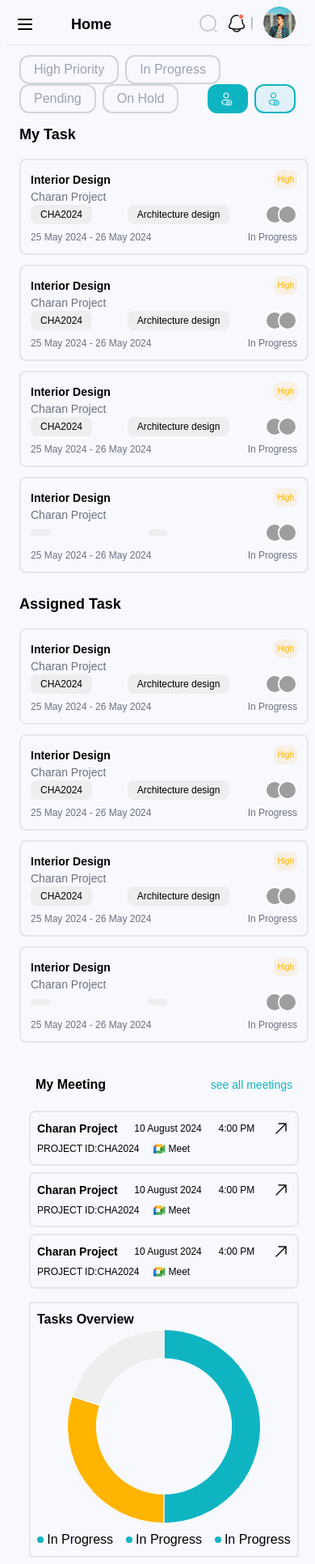
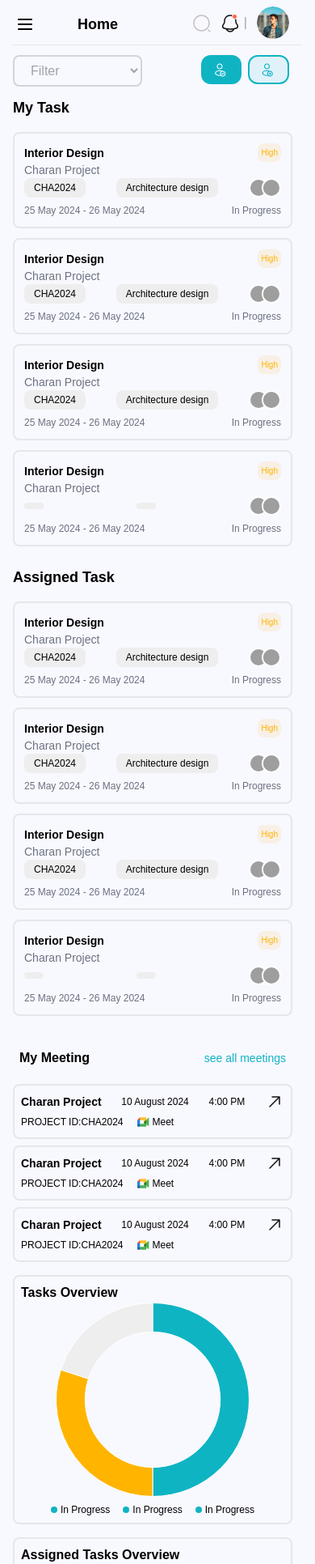
Before and after one commit to tejudharanesh/HABI_internal, a React (Vite) app: page / in a window 390 px wide. Shown: the top 1932 px of the page at 81% size. Built offline with nearby package versions, Linux system fonts and the light colour scheme; grey boxes are pictures that could not be loaded.

Commit message:
added dropdown

```diff
--- a/src/components/Admin/TaskFilters.jsx
+++ b/src/components/Admin/TaskFilters.jsx
@@ -1,26 +1,56 @@
-import React from "react";
+import React, { useState } from "react";
 import assignTask from "../../assets/svg/assignTask.svg";
 import addEmployee from "../../assets/svg/addEmployee.svg";
+
 function TaskFilters() {
+  const [selectedStatus, setSelectedStatus] = useState("");
+
   return (
-    <div className="relative py-3 pl-4">
+    <div className="relative py-3 md:pl-4">
+      {/* Dropdown for mobile screens */}
+      <div className="inline-block md:hidden">
+        <select
+          className="py-2 px-4 w-40 border-2 border-gray-300 rounded-lg focus:outline-none bg-layoutColor text-gray-400"
+          onChange={(e) => setSelectedStatus(e.target.value)}
+          value={selectedStatus}
+        >
+          <option value="">Filter</option>
+          {["High Priority", "In Progress", "Pending", "On Hold"].map(
+            (status, index) => (
+              <option key={index} value={status}>
+                {status}
+              </option>
+            )
+          )}
+        </select>
+      </div>
+
+      {/* Buttons for larger screens */}
+      <div className="hidden md:inline space-x-2">
         {["High Priority", "In Progress", "Pending", "On Hold"].map(
           (status, index) => (
             <button
               key={index}
-            className="px-4 py-1 rounded-xl bg-layoutColor text-gray-400 border-2 border-gray-300 mr-2 outline-none focus:outline-none"
+              className={`px-4 py-1 rounded-xl border-2 border-gray-300 outline-none focus:outline-none ${
+                selectedStatus === status
+                  ? "bg-primary text-white"
+                  : "bg-layoutColor text-gray-400"
+              }`}
+              onClick={() => setSelectedStatus(status)}
             >
               {status}
             </button>
           )
         )}
+      </div>
+
       <div className="absolute right-2 inline">
         <button className="px-3 py-1 rounded-xl bg-primary text-white border-2 mr-2 outline-none focus:outline-none">
-          <img src={assignTask} alt="" className="inline mr-1" />
+          <img src={assignTask} alt="Assign Task" className="inline mr-1" />
           <span className="hidden lg:inline">Assign Task</span>
         </button>
         <button className="px-3 py-1 rounded-xl bg-primaryO text-primary border-2 border-primary mr-2 outline-none focus:outline-none">
-          <img src={addEmployee} alt="" className="inline mr-1" />
+          <img src={addEmployee} alt="Add Employee" className="inline mr-1" />
           <span className="hidden lg:inline">Add Employee</span>
         </button>
       </div>
--- a/src/components/header/Header.jsx
+++ b/src/components/header/Header.jsx
@@ -4,7 +4,7 @@ import bell from "../../assets/svg/bell.svg";
 import search from "../../assets/svg/search.svg";
 const Header = () => {
   return (
-    <div className="relative h-14 border-b p-2">
+    <div className="sticky top-0 left-0 h-14 border-b p-2 bg-layoutColor z-10">
       <p className="text-black text-lg absolute left-20 md:left-4 top-4 font-semibold">
         Home
       </p>
--- a/src/components/navbar/Navbar.jsx
+++ b/src/components/navbar/Navbar.jsx
@@ -78,7 +78,7 @@ const Navbar = () => {
   ];
 
   return (
-    <div className="fixed top-0 left-0 md:w-24 lg:w-40 z-10">
+    <div className="fixed top-0 left-0 md:w-24 lg:w-40 z-20">
       {/* Side Navbar */}
       <div
         className={`h-full bg-layoutColor text-white transform ${
--- a/src/pages/Admin/Home.jsx
+++ b/src/pages/Admin/Home.jsx
@@ -85,20 +85,20 @@ function Home() {
 
   const taskOverviewData = [50, 30, 20]; // Sample data for Pie Chart
   return (
-    <div className="min-h-screen flex flex-col items-center bg-background font-poppins w-full">
+    <div className="min-h-screen flex flex-col items-center bg-background font-poppins">
       <div
-        className={`w-screen flex flex-col bg-layoutColor px-2 h-auto md:pl-24 lg:pl-40`}
+        className={`flex flex-col bg-layoutColor px-4 h-auto w-screen md:pl-24 lg:pl-40`}
       >
         <Header />
         <TaskFilters />
-        <div className="grid grid-cols-1 md:grid-cols-2 lg:grid-cols-3 xl:grid-cols-4 pl-4 gap-4">
+        <div className="grid grid-cols-1 md:grid-cols-2 lg:grid-cols-3 xl:grid-cols-4 pr-3 md:px-4 gap-4">
           <div className="md:col-span-1 lg:col-span-2 xl:col-span-3">
             <Task title="My Task" tasks={tasks} />
             <Task title="Assigned Task" tasks={tasks} />
           </div>
-          <div className="space-y-4 mx-3 md:col-span-1 xl:col-span-1">
+          <div className="space-y-4  md:col-span-1 xl:col-span-1">
             <Meetings meetings={meetings} />
-            <div className="bg-layoutColor py-2 px-2 rounded border-2">
+            <div className="bg-layoutColor py-2 px-2 rounded-lg border-2">
               <h3 className="font-semibold text-black">Tasks Overview</h3>
               <div className="w-60 mx-auto">
                 <PieChart data={taskOverviewData} />
@@ -106,19 +106,19 @@ function Home() {
               <div className="flex space-x-4 justify-center mt-2">
                 <div className="flex items-center space-x-1">
                   <div className="w-2 h-2 bg-primary rounded-full"></div>
-                  <p className="text-black">In Progress</p>
+                  <p className="text-black text-xs">In Progress</p>
                 </div>
                 <div className="flex items-center space-x-1">
                   <div className="w-2 h-2 bg-primary rounded-full"></div>
-                  <p className="text-black">In Progress</p>
+                  <p className="text-black text-xs">In Progress</p>
                 </div>
                 <div className="flex items-center space-x-1">
                   <div className="w-2 h-2 bg-primary rounded-full"></div>
-                  <p className="text-black">In Progress</p>
+                  <p className="text-black text-xs">In Progress</p>
                 </div>
               </div>
             </div>
-            <div className="bg-layoutColor p-2 rounded border-2">
+            <div className="bg-layoutColor p-2 rounded-lg border-2">
               <h3 className="font-semibold text-black">
                 Assigned Tasks Overview
               </h3>
@@ -128,15 +128,15 @@ function Home() {
               <div className="flex space-x-4 justify-center mt-2">
                 <div className="flex items-center space-x-1">
                   <div className="w-2 h-2 bg-primary rounded-full"></div>
-                  <p className="text-black">In Progress</p>
+                  <p className="text-black text-xs">In Progress</p>
                 </div>
                 <div className="flex items-center space-x-1">
                   <div className="w-2 h-2 bg-primary rounded-full"></div>
-                  <p className="text-black">In Progress</p>
+                  <p className="text-black text-xs">In Progress</p>
                 </div>
                 <div className="flex items-center space-x-1">
                   <div className="w-2 h-2 bg-primary rounded-full"></div>
-                  <p className="text-black">In Progress</p>
+                  <p className="text-black text-xs">In Progress</p>
                 </div>
               </div>
             </div>
```
Lines whose indentation alone changed are shown as unchanged.
